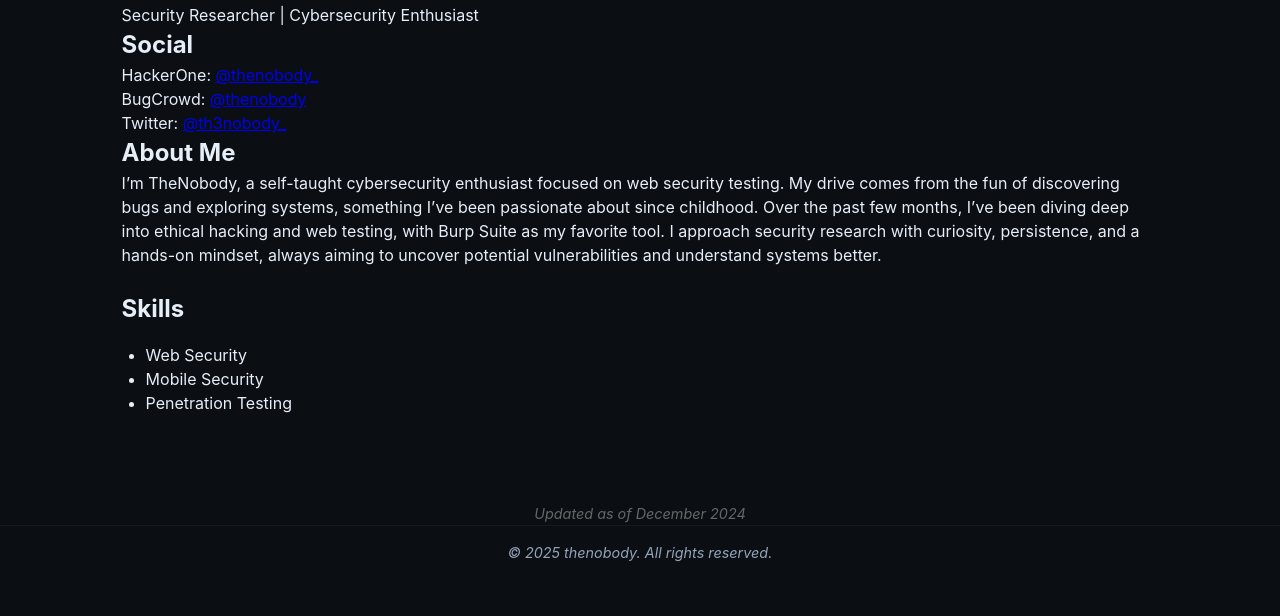
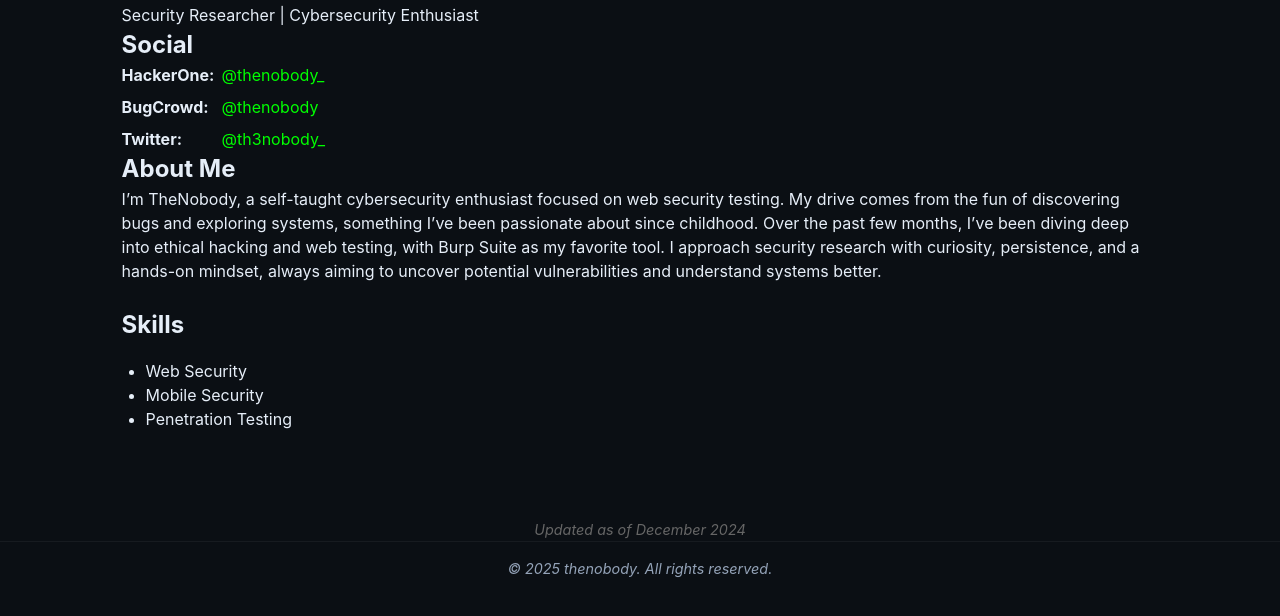
Before and after one commit to th3nobody/portfolio, a plain HTML site: page profile.html in a window 1280 px wide. Shown: the part 100-716 px from the top of the page. Drawn offline with Linux system fonts and the light colour scheme.

Commit message:
Update style.css

```diff
--- a/css/style.css
+++ b/css/style.css
@@ -424,6 +424,30 @@ form textarea {
   font-size: 0.9rem;
   font-style: italic;
 }
+/* profile */
+
+.social {
+  display: grid;
+  grid-template-columns: 100px 1fr;
+  row-gap: 8px;
+  align-items: center;
+}
+
+.social-item {
+  display: contents;
+}
+
+.label {
+  font-weight: bold;
+}
+.social a{
+  text-decoration: none;
+  color: var(--accent);
+}
+
+.social a:hover {
+  color: var(--accent2);
+}
 
 /* Responsive */
 @media (min-width: 769px){
```
